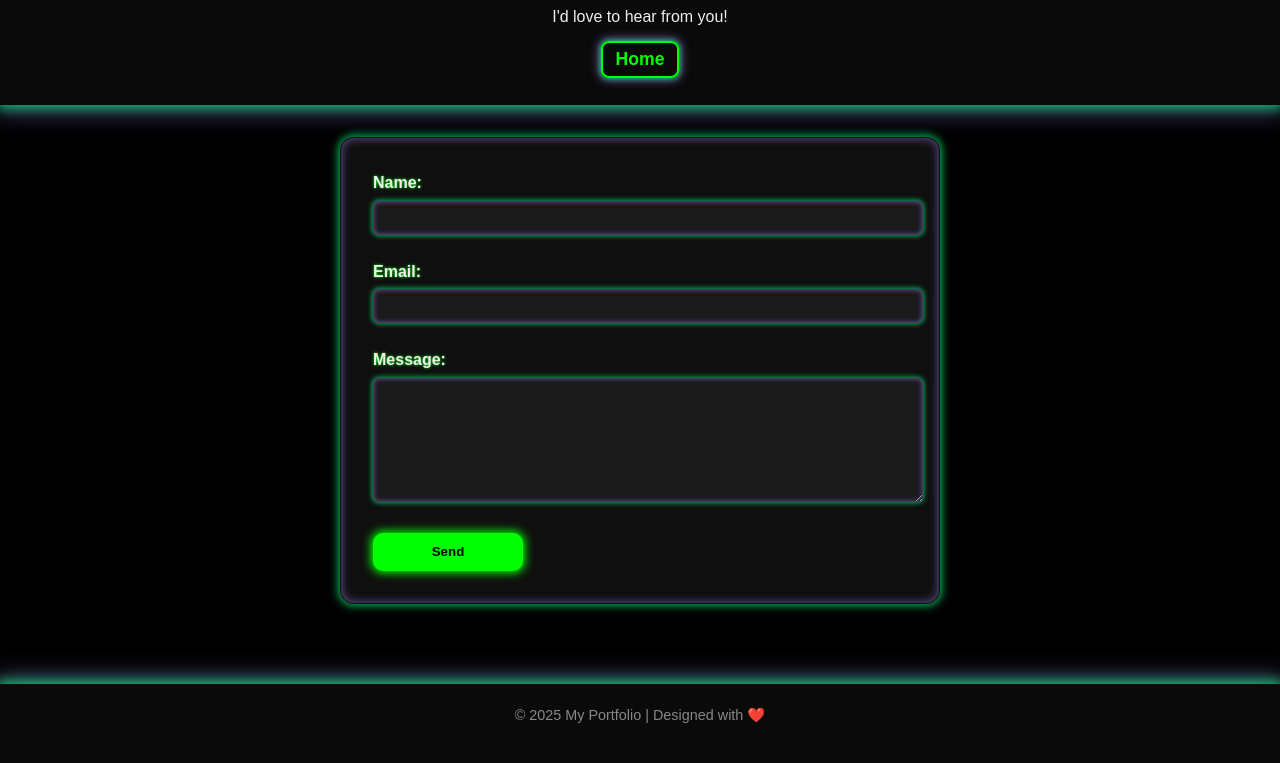
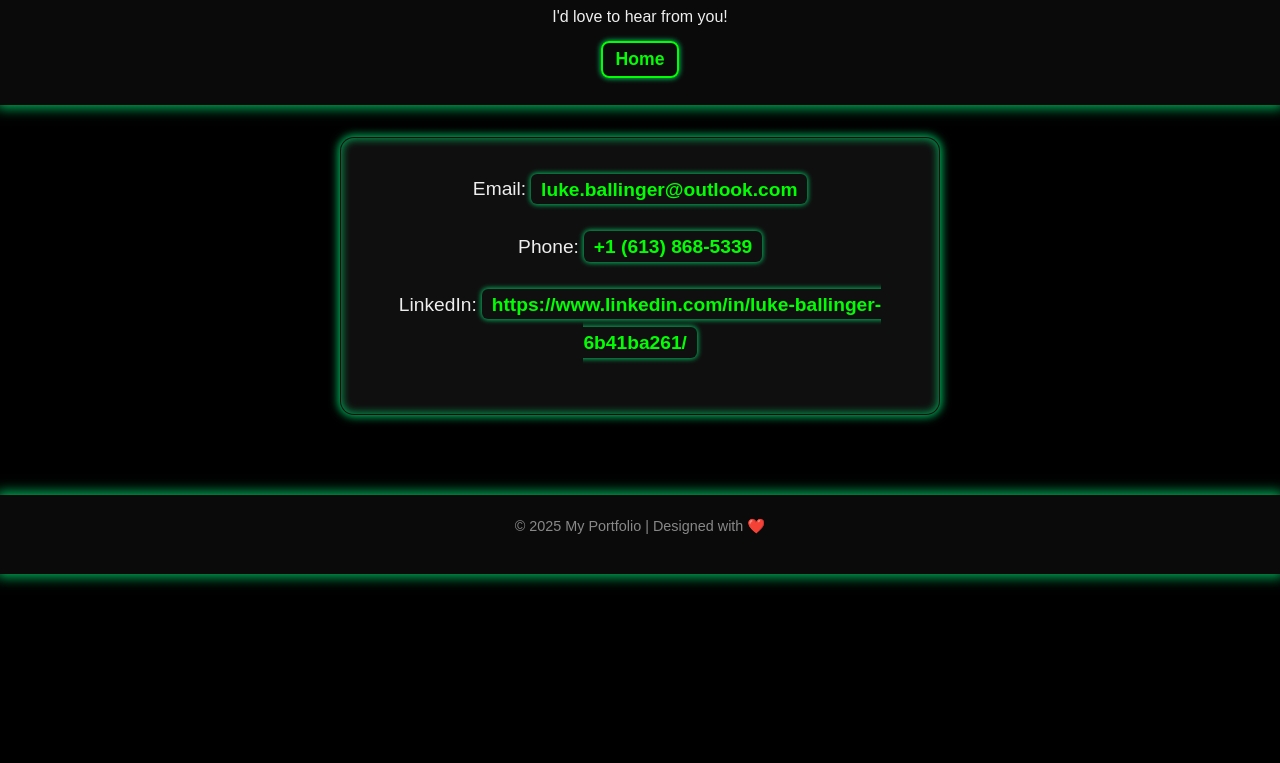
Before and after one commit to LukeBallinger0/portfolio, a plain HTML site: page contact.html in a window 1280 px wide. Shown: the part 138-901 px from the top of the page. After the commit the page ends 800 px from the top, so only its background shows below. Drawn offline with Linux system fonts and the light colour scheme.

Commit message:
Update contact.html

```diff
--- a/contact.html
+++ b/contact.html
@@ -1,7 +1,6 @@
 <!DOCTYPE html>
 <html lang="en">
 <head>
-  <link rel="icon" href="flammarion.png" type="image/png" />
   <meta charset="UTF-8" />
   <meta name="viewport" content="width=device-width, initial-scale=1" />
   <title>Contact Me</title>
@@ -20,16 +19,14 @@
       padding: 2rem;
       background: #0a0a0a;
       box-shadow:
-        0 0 12px 3px rgba(0, 255, 128, 0.7),   /* green glow */
-        0 0 24px 6px rgba(147, 112, 219, 0.5); /* purple glow */
+        0 0 12px 3px rgba(0, 255, 128, 0.7); /* green glow */
     }
 
     h1 {
       font-size: 2.8rem;
       margin-bottom: 0.5rem;
       text-shadow:
-        0 0 5px #00ff00,   /* green */
-        0 0 10px #9b59b6;  /* purple */
+        0 0 5px #00ff00; /* green */
     }
 
     p {
@@ -49,8 +46,7 @@
       border: 2px solid #00ff00;
       border-radius: 8px;
       box-shadow:
-        0 0 5px 1px rgba(0, 255, 128, 0.7),
-        0 0 10px 3px rgba(147, 112, 219, 0.6);
+        0 0 5px 1px rgba(0, 255, 128, 0.7);
       transition: background-color 0.3s ease, color 0.3s ease;
     }
 
@@ -70,57 +66,28 @@
       border-radius: 14px;
       padding: 2rem;
       box-shadow:
-        0 0 8px 2px rgba(0, 255, 128, 0.7),    /* green glow */
-        inset 0 0 8px 1px rgba(147, 112, 219, 0.6); /* purple inner glow */
+        0 0 8px 2px rgba(0, 255, 128, 0.7), /* green glow */
+        inset 0 0 8px 1px rgba(0, 255, 128, 0.6); /* green inner glow */
       border: 1.5px solid transparent;
+      text-align: center;
+      font-size: 1.2rem;
+      line-height: 2;
     }
 
-    label {
+    a.contact-link {
+      color: #00ff00;
+      text-decoration: none;
       font-weight: bold;
-      display: block;
-      margin-bottom: 0.3rem;
-      text-shadow:
-        0 0 3px #00ff00;
+      box-shadow:
+        0 0 5px 1px rgba(0, 255, 128, 0.7);
+      padding: 0.3rem 0.6rem;
+      border-radius: 6px;
+      transition: background-color 0.3s ease, color 0.3s ease;
     }
 
-    input, textarea {
-      width: 100%;
-      padding: 0.5rem;
-      border-radius: 6px;
-      border: none;
-      margin-bottom: 1.5rem;
-      font-size: 1rem;
-      background: #1a1a1a;
-      color: #eee;
-      box-shadow:
-        0 0 5px 1px rgba(0, 255, 128, 0.7),
-        inset 0 0 5px 1px rgba(147, 112, 219, 0.6);
-      resize: vertical;
-    }
-
-    input:focus, textarea:focus {
-      outline: none;
-      box-shadow:
-        0 0 10px 3px rgba(0, 255, 128, 0.9),
-        inset 0 0 10px 3px rgba(147, 112, 219, 0.9);
-    }
-
-    button {
-      width: 150px;
-      padding: 0.7rem;
-      font-weight: bold;
-      background: #00ff00;
+    a.contact-link:hover {
+      background-color: #00ff00;
       color: #000;
-      border: none;
-      border-radius: 10px;
-      cursor: pointer;
-      box-shadow:
-        0 0 10px 2px #00ff00;
-      transition: background 0.3s ease;
-    }
-
-    button:hover {
-      background: #0f0;
     }
 
     footer {
@@ -130,8 +97,7 @@
       color: #888;
       font-size: 0.9rem;
       box-shadow:
-        0 0 12px 3px rgba(0, 255, 128, 0.7),
-        0 0 24px 6px rgba(147, 112, 219, 0.5);
+        0 0 12px 3px rgba(0, 255, 128, 0.7);
       margin-top: 3rem;
     }
 
@@ -165,18 +131,9 @@
 
   <main>
     <section class="card fade-in">
-      <form id="contact-form" action="#" method="POST">
-        <label for="name">Name:</label>
-        <input type="text" id="name" name="name" required />
-
-        <label for="email">Email:</label>
-        <input type="email" id="email" name="email" required />
-
-        <label for="message">Message:</label>
-        <textarea id="message" name="message" rows="6" required></textarea>
-
-        <button type="submit">Send</button>
-      </form>
+      <p>Email: <a href="mailto:luke.ballinger@outlook.com" class="contact-link">luke.ballinger@outlook.com</a></p>
+      <p>Phone: <a href="tel:+16138685339" class="contact-link">+1 (613) 868-5339</a></p>
+      <p>LinkedIn: <a href="https://www.linkedin.com/in/yourprofile" target="_blank" rel="noopener noreferrer" class="contact-link">https://www.linkedin.com/in/luke-ballinger-6b41ba261/</a></p>
     </section>
   </main>
 
@@ -190,13 +147,6 @@
       fadeElements.forEach((el, index) => {
         el.style.animationDelay = `${index * 0.3}s`;
       });
-
-      const form = document.getElementById('contact-form');
-      form.addEventListener('submit', (e) => {
-        e.preventDefault();
-        alert('Thank you for your message! This form currently does not send data.');
-        form.reset();
-      });
     });
   </script>
 </body>
```
